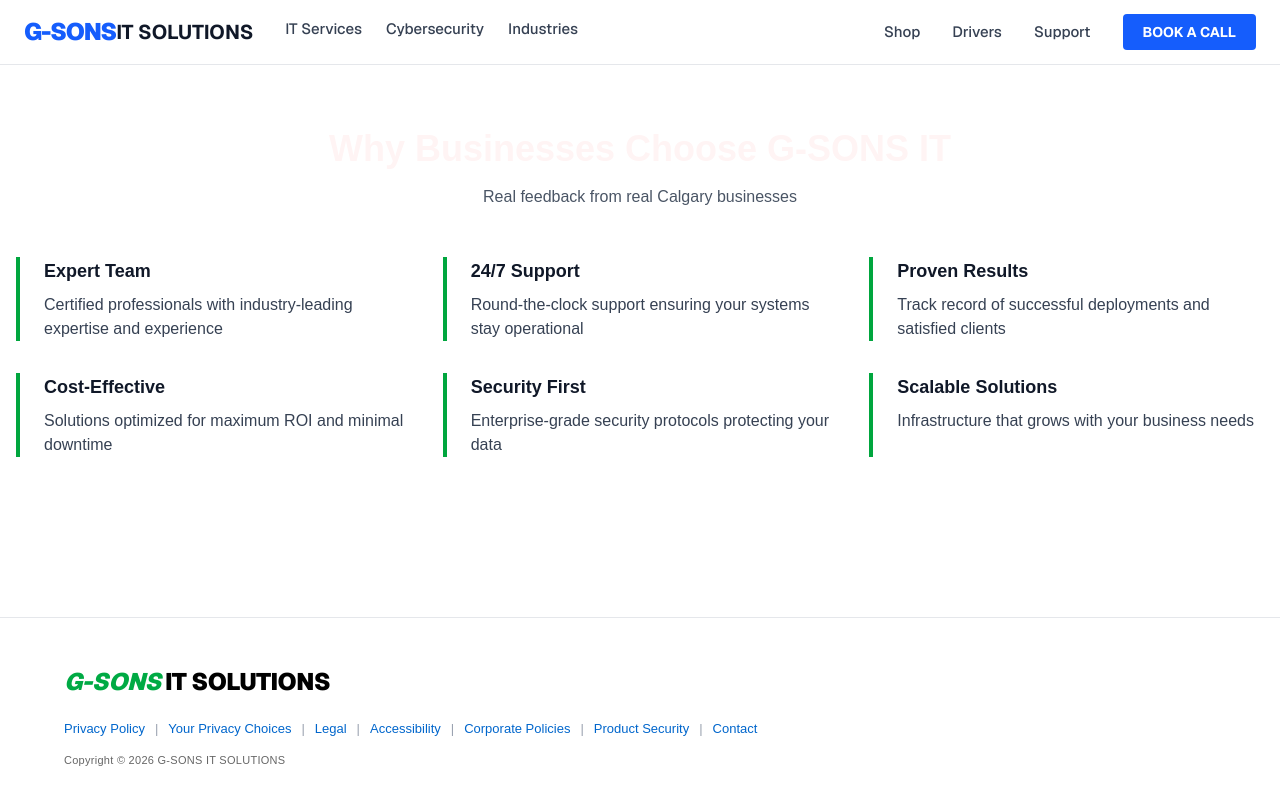
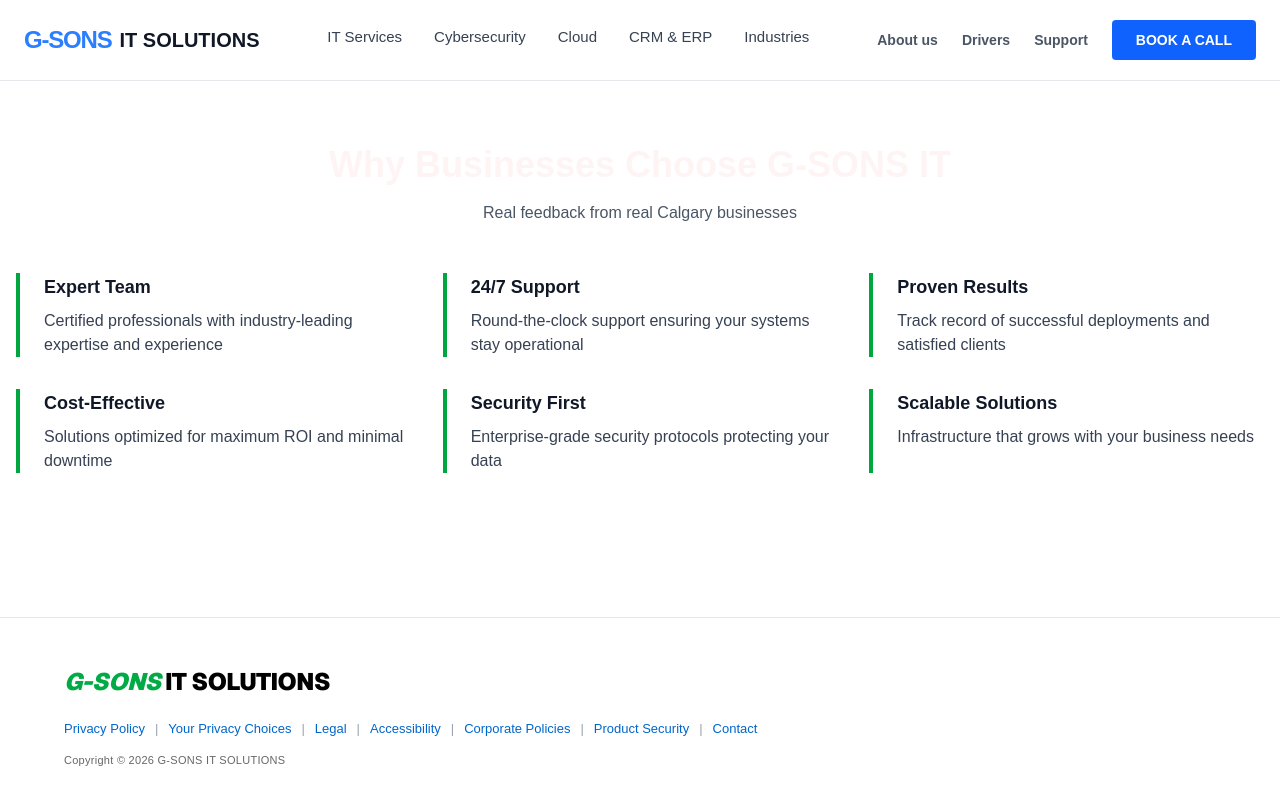
Before and after one commit to gsons-ca/gsons, a Next.js app: page /services in a window 1280 px wide. Built offline with nearby package versions, Linux system fonts and the light colour scheme.

Commit message:
Your commit message

```diff
--- a/app/components/template-parts/Header.tsx
+++ b/app/components/template-parts/Header.tsx
@@ -3,24 +3,7 @@
 import { useState } from 'react';
 import Link from 'next/link';
 
-export default function Header() {
-  const [activeMenu, setActiveMenu] = useState<string | null>(null);
-  const [activeSubCategory, setActiveSubCategory] = useState<string | null>(null);
-  const [isMobileMenuOpen, setIsMobileMenuOpen] = useState(false);
-
-  const toggleMenu = (menu: string) => {
-    if (activeMenu === menu) {
-      setActiveMenu(null);
-      setActiveSubCategory(null);
-    } else {
-      setActiveMenu(menu);
-      setActiveSubCategory(megaMenuContent[menu].subCategories[0].name);
-    }
-  };
-
-  const megaMenuContent: Record<string, {
-    subCategories: { name: string, links: { title: string, desc: string }[] }[]
-  }> = {
+const megaMenuContent = {
   'IT Services': {
     subCategories: [
       {
@@ -30,199 +13,115 @@
           { title: 'Network Monitoring', desc: 'Real-time infrastructure oversight.' },
           { title: 'Backup & Recovery', desc: 'Disaster proofing your business data.' }
         ]
-        },
-        {
-          name: 'Consulting',
-          links: [
-            { title: 'IT Roadmap', desc: 'Strategic planning for the next 5 years.' },
-            { title: 'vCISO Services', desc: 'Executive level security leadership.' }
-          ]
-        },
-        {
-          name: 'IT Consulting',
-          links: [
-            { title: 'IT Roadmap', desc: 'Strategic planning for the next 5 years.' },
-            { title: 'vCISO Services', desc: 'Executive level security leadership.' }
-          ]
       }
     ]
   },
   'Cybersecurity': {
     subCategories: [
       {
-          name: 'Security Stack',
+        name: 'Defense & Compliance',
         links: [
-            { title: 'Threat Detection', desc: 'AI-driven monitoring and real-time alerts.' },
-            { title: 'Compliance', desc: 'Meeting PIPEDA and industry standards.' },
-            { title: 'Penetration Testing', desc: 'Finding vulnerabilities proactively.' }
-          ]
-        },
-        {
-          name: 'Identity',
-          links: [
-            { title: 'MFA Setup', desc: 'Multi-factor authentication deployment.' },
-            { title: 'Zero Trust', desc: 'Modern security architecture.' }
+          { title: 'Threat Hunting', desc: 'AI-driven proactive analysis.' },
+          { title: 'IT Audit', desc: 'Comprehensive security reviews.' },
+          { title: 'Endpoint Hardening', desc: 'Securing the edge of your network.' }
         ]
       }
     ]
   },
-    'Industries': {
+  'Cloud': {
     subCategories: [
       {
-          name: 'Healthcare',
+        name: 'Infrastructure',
         links: [
-            { title: 'Clinic IT', desc: 'Specialized support for medical software.' },
-            { title: 'HIPAA/PIPEDA', desc: 'Strict patient data compliance.' }
+          { title: 'Azure Services', desc: 'Scaling enterprise workloads.' },
+          { title: 'Microsoft 365', desc: 'Optimizing productivity.' },
+          { title: 'Cloud Management', desc: 'Hybrid & public environments.' }
+        ]
+      }
     ]
   },
+  'CRM & ERP': {
+    subCategories: [
       {
-          name: 'Real Estate',
+        name: 'Business Systems',
         links: [
-            { title: 'Property Tech', desc: 'Automation for management firms.' },
-            { title: 'Mobile Office', desc: 'Secure access for agents in the field.' }
+          { title: 'Digital Transformation', desc: 'Modernizing legacy processes.' },
+          { title: 'SharePoint Consulting', desc: 'Custom document management.' },
+          { title: 'ERP Integration', desc: 'Streamlining operations.' }
         ]
       }
     ]
   }
 };
 
+export default function Header() {
+  const [activeMenu, setActiveMenu] = useState<string | null>(null);
+  const [isMobileMenuOpen, setIsMobileMenuOpen] = useState(false);
+
   return (
-    <header className="relative bg-white border-b border-gray-200 font-sans z-50">
-      <nav className="max-w-350 mx-auto px-6 h-16 flex justify-between items-center">
-
-        <div className="flex items-center space-x-8">
-          <Link href="/" className="flex items-center space-x-2 text-blue-600 font-black text-2xl tracking-tighter shrink-0">
-            G-SONS <span className="hidden sm:inline text-gray-900 font-bold text-xl uppercase tracking-normal">IT Solutions</span>
+    <header className="relative bg-white border-b border-gray-200 z-50">
+      <nav className="max-w-7xl mx-auto px-6 h-20 flex justify-between items-center">
+        {/* Logo Section */}
+        <Link href="/" className="flex items-center space-x-2 shrink-0">
+          <span className="text-blue-500 font-black text-2xl tracking-tighter">G-SONS</span>
+          <span className="text-gray-900 font-bold text-xl uppercase">IT Solutions</span>
         </Link>
 
         {/* Desktop Navigation */}
-          <div className="hidden lg:flex space-x-6 text-[15px] font-medium text-gray-700">
+        <div className="hidden lg:flex space-x-8 text-[15px] font-medium text-gray-700">
           {Object.keys(megaMenuContent).map((item) => (
             <button
               key={item}
-                onClick={() => toggleMenu(item)}
-                className={`hover:text-green-600 pb-1 border-b-2 transition-colors ${
-                  activeMenu === item ? 'border-green-600 text-green-600' : 'border-transparent'
+              onMouseEnter={() => setActiveMenu(item)}
+              className={`hover:text-[#0f62fe] pb-1 border-b-2 transition-colors ${
+                activeMenu === item ? 'border-[#0f62fe] text-[#0f62fe]' : 'border-transparent'
               }`}
             >
               {item}
             </button>
           ))}
-          </div>
+          <Link href="/Industries" className="hover:text-[#0f62fe] semi bold ">Industries</Link>
         </div>
 
-        {/* Desktop Right Links */}
-        <div className="hidden lg:flex items-center space-x-8 text-[15px] font-medium text-gray-700">
-          <Link href="/shop" className="hover:text-green-600">Shop</Link>
-          <Link href="/drivers" className="hover:text-green-600">Drivers</Link>
-          <Link href="/about" className="hover:text-green-600">Support</Link>
-          <button className="bg-blue-600 text-white px-5 py-2 rounded-sm text-sm font-bold hover:bg-blue-700 transition-colors">
+        {/* Right Actions */}
+        <div className="hidden lg:flex items-center space-x-6 text-sm font-semibold">
+          <Link href="/About us" className="text-gray-600 hover:text-gray-900">About us</Link>
+          <Link href="/Drivers" className="text-gray-600 hover:text-gray-900">Drivers</Link>
+          <Link href="/Support" className="text-gray-600 hover:text-gray-900">Support</Link>
+          <Link
+            href="/contact"
+            className="bg-[#0f62fe] text-white px-6 py-2.5 rounded hover:bg-[#001d6c] transition-colors"
+          >
             BOOK A CALL
-          </button>
-        </div>
-
-        {/* Mobile Hamburger Toggle */}
-        <div className="lg:hidden flex items-center">
-          <button
-            onClick={() => setIsMobileMenuOpen(!isMobileMenuOpen)}
-            className="text-gray-700 p-2 focus:outline-none"
-          >
-            <svg className="w-6 h-6" fill="none" stroke="currentColor" viewBox="0 0 24 24">
-              {isMobileMenuOpen ? (
-                <path strokeLinecap="round" strokeLinejoin="round" strokeWidth={2} d="M6 18L18 6M6 6l12 12" />
-              ) : (
-                <path strokeLinecap="round" strokeLinejoin="round" strokeWidth={2} d="M4 6h16M4 12h16M4 18h16" />
-              )}
-            </svg>
-          </button>
+          </Link>
         </div>
       </nav>
 
-      {/* Mobile Menu Dropdown */}
-      {isMobileMenuOpen && (
-        <div className="lg:hidden bg-white border-t border-gray-200 overflow-y-auto max-h-[calc(100vh-64px)]">
-          <div className="p-4 space-y-4">
-            {Object.keys(megaMenuContent).map((item) => (
-              <div key={item} className="border-b border-gray-100 pb-2">
-                <button
-                  onClick={() => toggleMenu(item)}
-                  className="w-full text-left font-bold text-gray-900 py-2 flex justify-between"
+      {/* Mega Menu Dropdown */}
+      {activeMenu && (
+        <div
+          className="absolute top-full left-0 w-full bg-white shadow-xl border-b border-gray-100"
+          onMouseLeave={() => setActiveMenu(null)}
         >
-                  {item} <span>{activeMenu === item ? '−' : '+'}</span>
-                </button>
-                {activeMenu === item && (
-                  <div className="pl-4 space-y-4 pt-2">
-                    {megaMenuContent[item].subCategories.map((sub) => (
-                      <div key={sub.name}>
-                        <p className="text-green-600 font-bold text-xs uppercase mb-2">{sub.name}</p>
-                        <ul className="space-y-2">
-                          {sub.links.map((link, idx) => (
-                            <li key={idx}>
-                              <Link href="#" className="block group">
-                                <p className="font-bold text-sm text-gray-800">{link.title}</p>
-                                <p className="text-xs text-gray-500">{link.desc}</p>
+          <div className="max-w-7xl mx-auto grid grid-cols-4 gap-8 p-10">
+            {megaMenuContent[activeMenu as keyof typeof megaMenuContent].subCategories.map((sub) => (
+              <div key={sub.name} className="space-y-6">
+                <h3 className="text-xs font-bold text-gray-400 uppercase tracking-widest">{sub.name}</h3>
+                <div className="grid gap-4">
+                  {sub.links.map((link) => (
+                    <Link key={link.title} href="#" className="group block">
+                      <div className="text-gray-900 font-bold group-hover:text-[#0f62fe] transition-colors">
+                        {link.title}
+                      </div>
+                      <div className="text-gray-500 text-xs mt-1">{link.desc}</div>
                     </Link>
-                            </li>
-                          ))}
-                        </ul>
-                      </div>
                   ))}
                 </div>
-                )}
-              </div>
-            ))}
-            <div className="pt-4 space-y-4">
-              <Link href="/shop" className="block font-medium text-gray-700">Shop</Link>
-              <Link href="/drivers" className="block font-medium text-gray-700">Drivers</Link>
-              <Link href="/about" className="block font-medium text-gray-700">Support</Link>
-              <button className="w-full bg-green-600 text-white py-3 rounded-sm font-bold">BOOK A CALL</button>
-            </div>
-          </div>
-        </div>
-      )}
-
-      {/* Desktop Mega Menu Panel */}
-      <div className="hidden lg:block">
-        {activeMenu && (
-          <div className="absolute top-16 left-0 w-full bg-white border-b border-gray-300 z-50 shadow-2xl animate-in fade-in slide-in-from-top-2 duration-200">
-            <div className="max-w-350 mx-auto flex min-h-100">
-              <div className="w-64 bg-white border-r border-gray-100 py-6">
-                <ul className="space-y-1">
-                  {megaMenuContent[activeMenu].subCategories.map((sub) => (
-                    <li
-                      key={sub.name}
-                      onClick={() => setActiveSubCategory(sub.name)}
-                      className={`px-6 py-3 cursor-pointer text-sm font-bold transition-all border-l-4 ${
-                        activeSubCategory === sub.name
-                        ? 'bg-gray-50 border-green-600 text-gray-900'
-                        : 'border-transparent text-gray-500 hover:text-green-600'
-                      }`}
-                    >
-                      {sub.name}
-                    </li>
-                  ))}
-                </ul>
-              </div>
-              <div className="flex-1 p-10 bg-white">
-                <h2 className="text-2xl font-bold text-gray-900 mb-8">{activeSubCategory}</h2>
-                <div className="grid grid-cols-3 gap-10">
-                  {megaMenuContent[activeMenu].subCategories
-                    .find(sub => sub.name === activeSubCategory)
-                    ?.links.map((link, idx) => (
-                      <div key={idx} className="group cursor-pointer">
-                        <h3 className="font-bold text-[17px] mb-2 flex items-center group-hover:text-green-600 transition-colors">
-                          {link.title}
-                          <span className="ml-2 text-green-600 group-hover:translate-x-1 transition-transform">›</span>
-                        </h3>
-                        <p className="text-gray-500 text-sm leading-relaxed">{link.desc}</p>
               </div>
             ))}
           </div>
         </div>
-            </div>
-          </div>
       )}
-      </div>
     </header>
   );
 }
```
Lines whose indentation alone changed are shown as unchanged.
